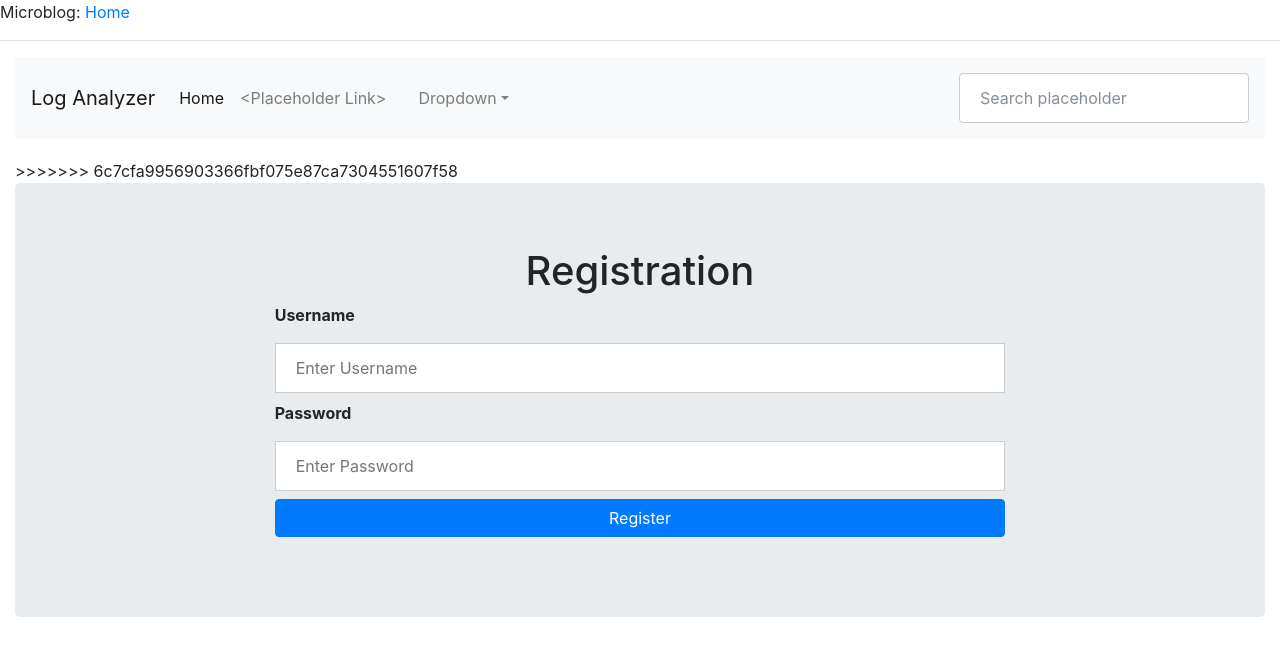
After one commit to EeYiengZheng/LogAnalyzer, a Flask app: page /register in a window 1280 px wide. The commit adds this page. Shown: the top 656 px of the page. Run offline with Flask 2, Linux system fonts and the light colour scheme; some libraries are stand-ins or nearby versions.

Commit message:
Added simple registration page

```diff
--- /dev/null
+++ b/flaskfrontend/app/templates/register.html
@@ -0,0 +1,20 @@
+<!-- extend base layout -->
+{% extends "base.html" %}
+
+{% block content %}
+    <div class="text-center">
+        <h1>Registration</h1>
+    </div>
+    <form class="register" action="" method="post" name="register">
+        {{ form.hidden_tag() }}
+        <div class="container">
+            <label><b>Username</b></label>
+            <input type="text" placeholder="Enter Username" name="uname" required>
+
+            <label><b>Password</b></label>
+            <input type="password" placeholder="Enter Password" name="psw" required>
+
+            <button class="btn btn-primary btn-block" type="submit">Register</button>
+        </div>
+    </form>
+{% endblock %}
```
Also changed, not shown: flaskfrontend/app/templates/login.html (+9 -0 lines).
